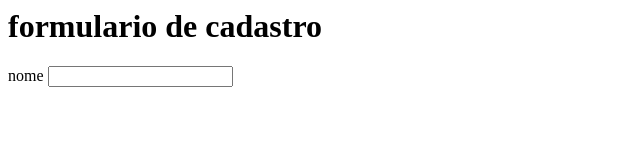
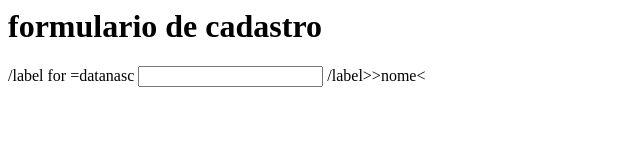
Before and after one commit to stefanygabriely/formulario, a plain HTML site: page index.html in a window 1280 px wide. Shown: the whole page, without its empty margins (0-640 px from the left). Drawn offline with Linux system fonts and the light colour scheme.

Commit message:
Update index.html

```diff
--- a/index.html
+++ b/index.html
@@ -1,4 +1,4 @@
-<html><html>
+<html>
 
 <head>
 <link rel="stylesheet" href="style.css">
@@ -9,5 +9,9 @@
 <h1>formulario de cadastro </h1>
 <main>
     <form>
-        <label>nome</label>
-          <input type="text"id=nome>
+        /label for =datanasc
+          <input type="text"id="datanacs">
+
+
+        /label>><label>nome<
+        <input type="text"id=datanacs"
```
